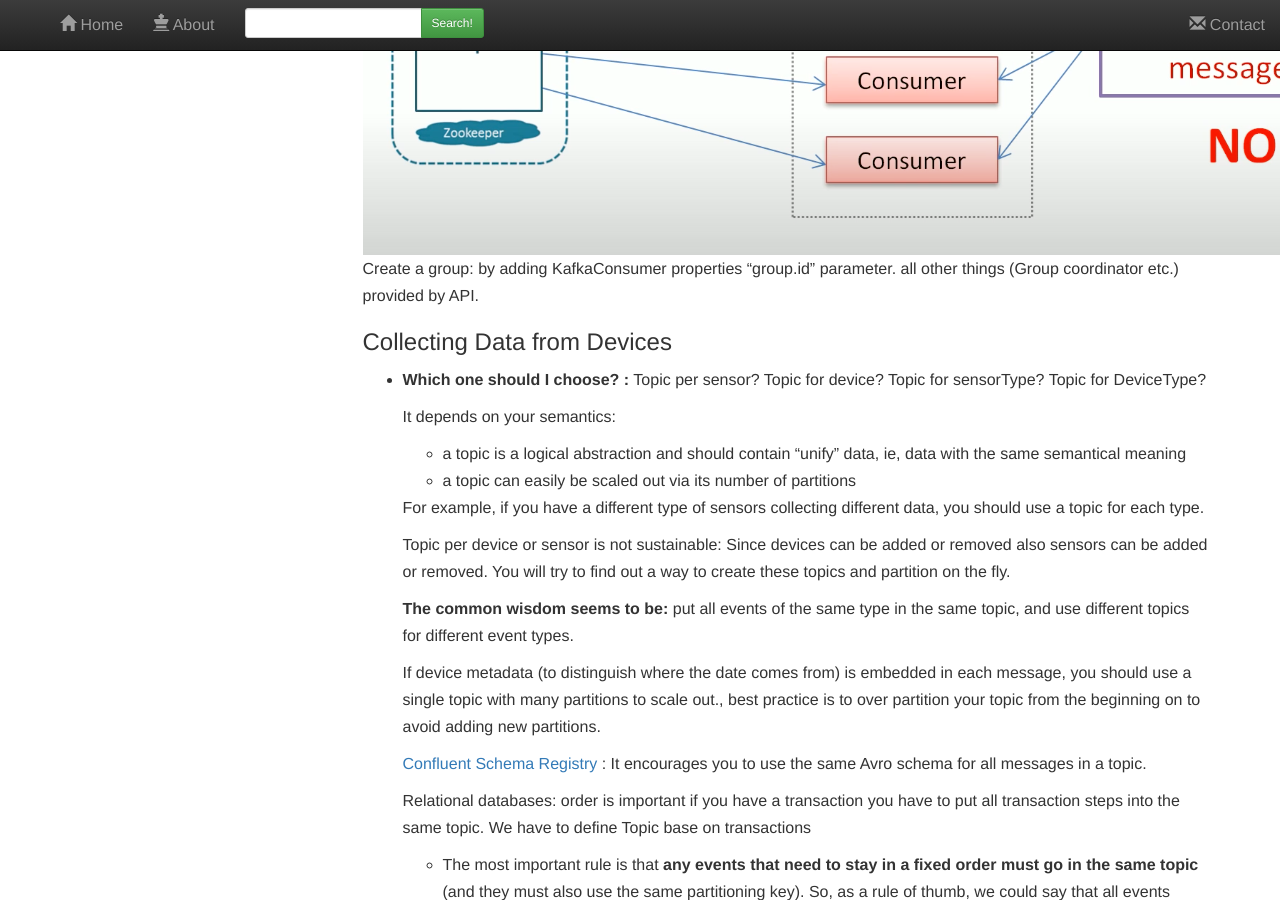
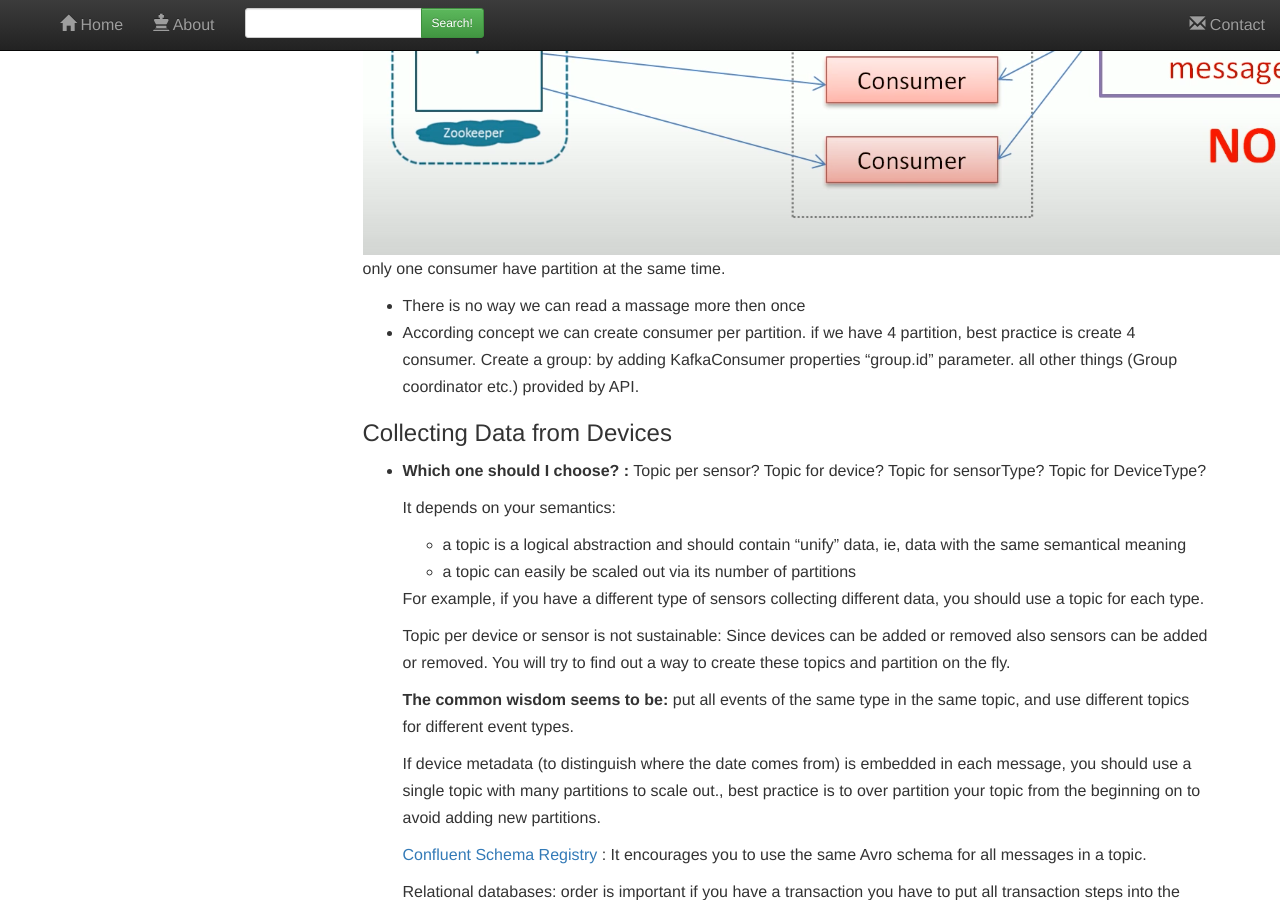
Before and after one commit to atillatan/blog, a Jekyll site: the page built from _articles/Apache-Kafka-Tutorial.md, in a window 1280 px wide and 900 px high, scrolled down 10245 px. Built offline with Jekyll 4.4.1, drawn with Linux system fonts in a browser that asks for light colours; nearby versions of some CDN libraries; comment, search, counter and statistics services are not loaded.

Commit message:
new article

```diff
--- a/_articles/Apache-Kafka-Tutorial.md
+++ b/_articles/Apache-Kafka-Tutorial.md
@@ -406,6 +406,9 @@ Group Coordinator: manage the list of group members, if new consumer added, Coor
 Consumer group: it is not about multiple application reading data same topic, it about single application multiple consumer reading about single topic.
 
 ![topic]({{site.img}}/apache-kafka-tutorial/2021-02-10 18.23.30.png)
+only one consumer have partition at the same time.
+- There is no way we can read a massage more then once
+- According concept we can create consumer per partition. if we have 4 partition, best practice is create 4 consumer.
 Create a group: by adding KafkaConsumer properties "group.id" parameter. all other things (Group coordinator etc.) provided by API.
 
 ### Collecting Data from Devices
```
